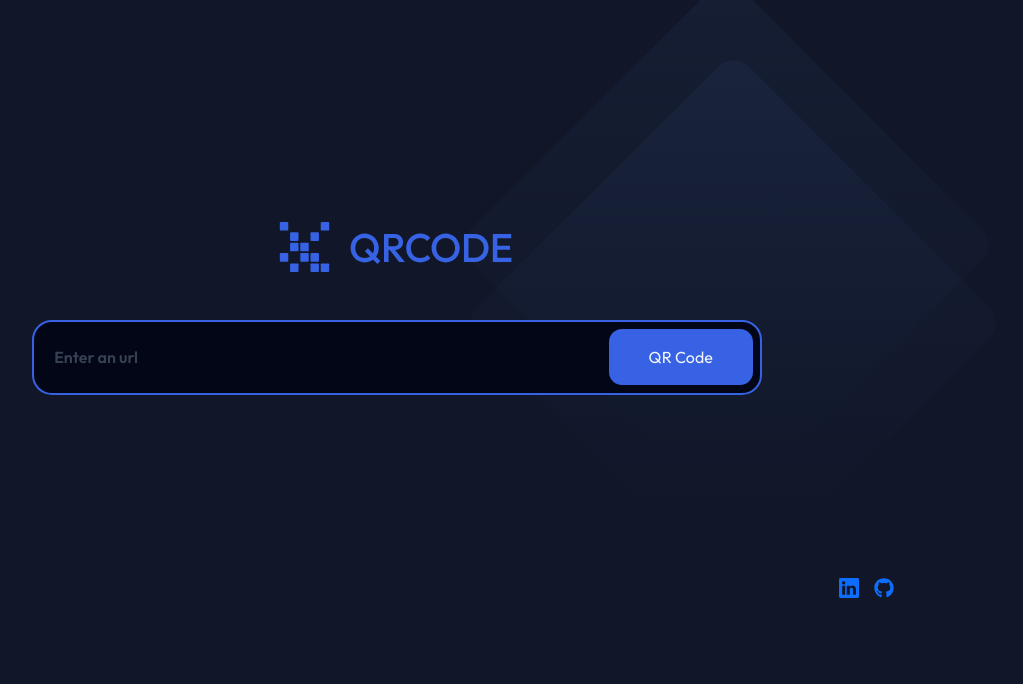
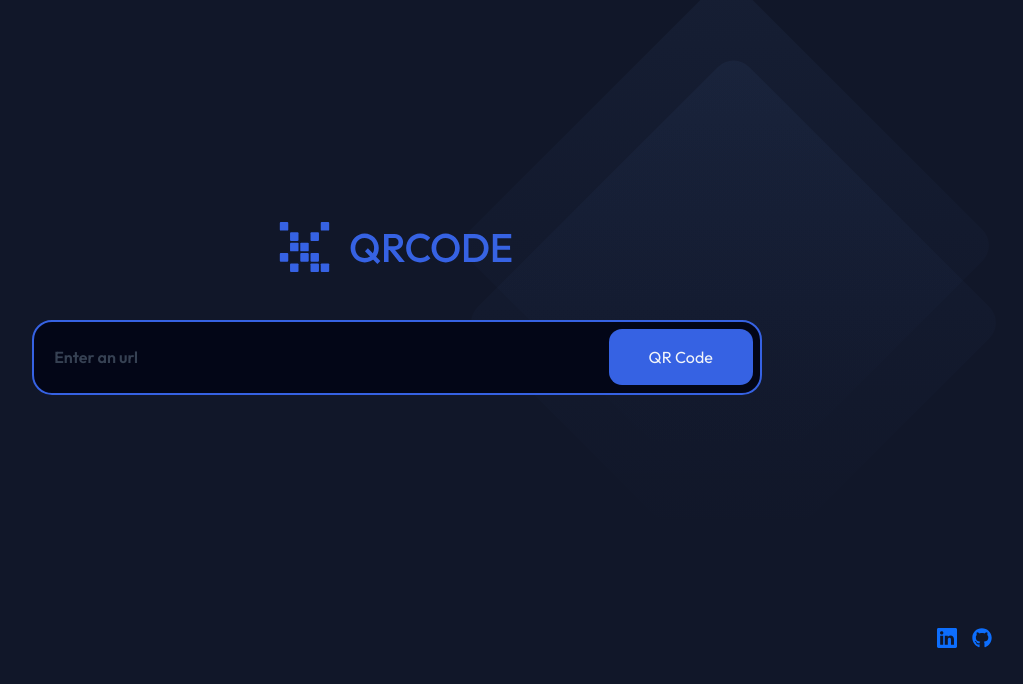
Before and after one commit to mistymidnights/qr-generator, a React (Vite) app: page / in a window 1280 px wide. Shown: the part 116-800 px from the top of the page, without its empty margins (243-1266 px from the left). Built offline with nearby package versions, Linux system fonts and the light colour scheme.

Commit message:
fix rrss position iSE

```diff
--- a/src/App.css
+++ b/src/App.css
@@ -17,8 +17,8 @@ body {
 
 .rrss {
   position: absolute;
-  bottom: 10%;
-  right: 10%;
+  bottom: 30px;
+  right: 30px;
   display: flex;
   gap: 10px;
   align-items: center;
```
